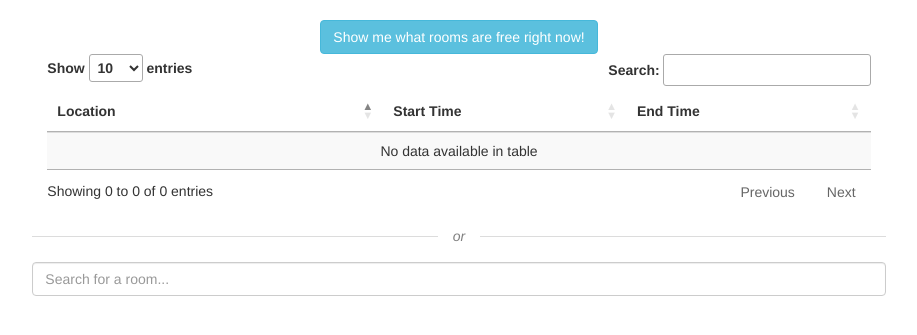
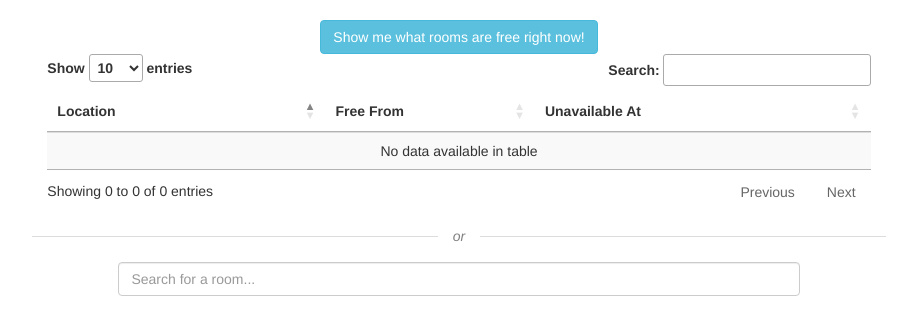
Before and after one commit to garyyb/room-view, a Django app: page / in a window 1280 px wide, after a click on "Show me what rooms are free right now!". Shown: the part 52-387 px from the top of the page, without its empty margins (181-1098 px from the left). Run offline with Django 3.2, Linux system fonts and the light colour scheme; some libraries are stand-ins or nearby versions.

Commit message:
small screen improvements; work on room query feature

```diff
--- a/templates/index.html
+++ b/templates/index.html
@@ -15,7 +15,7 @@
 {% endblock %}
 
 {% block content %}
-    <div class="col col-md-6 col-md-offset-3 col-lg-8 col-lg-offset-2">
+    <div class="col col-md-6 col-md-offset-3 col-lg-8 col-lg-offset-2 col-sm-10 col-sm-offset-1">
         <div class="row" style="text-align:center;" data-toggle="collapse" data-target="#free_now_tbl_collapse">
             <button class="btn btn-info" id="free_now_btn">Show me what rooms are free right now!</button>
         </div>
@@ -24,8 +24,8 @@
                 <thead>
                     <tr>
                         <th>Location</th>
-                        <th>Start Time</th>
-                        <th>End Time</th>
+                        <th>Free From</th>
+                        <th>Unavailable At</th>
                     </tr>
                 </thead>
                 <tbody>
@@ -37,8 +37,24 @@
                 <span><i style="color: grey;">or</i></span>
             </div>
         </div>
+        <!-- Room Search Feature !-->
         <div class="row">
-            <input type="text" class="form-control" name="query" placeholder="Search for a room...">
+            <div class="col col-md-10 col-md-offset-1 col-lg-10 col-lg-offset-1 col-sm-10 col-sm-offset-1">
+                <input type="text" class="form-control" id="room_search" placeholder="Search for a room...">
+            </div>
+        </div>
+        <div class="collapse" id="room_search_collapse">
+            <table id="room_search_tbl" class="table table-striped" style="width:100%">
+                <thead>
+                    <tr>
+                        <th>Location</th>
+                        <th>Free From</th>
+                        <th>Unavailable At</th>
+                    </tr>
+                </thead>
+                <tbody>
+                </tbody>
+            </table>
         </div>
     </div>
 {% endblock %}
```
